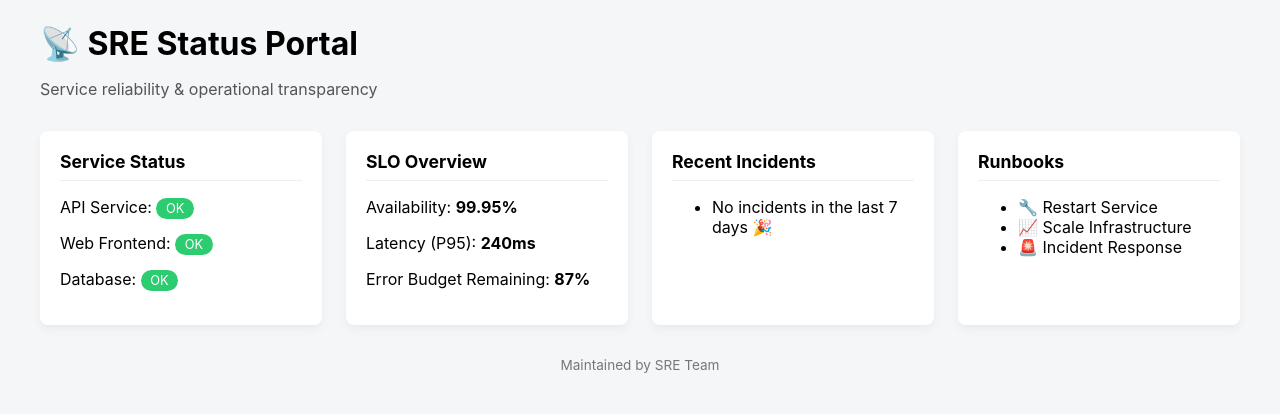
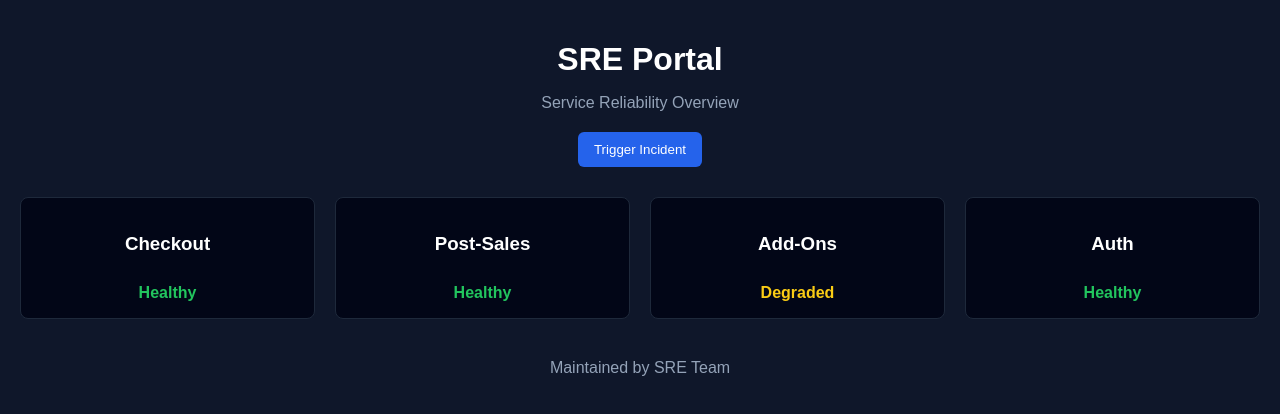
Before and after one commit to itlapav/sre-portal, a React (Create React App) app: page / in a window 1280 px wide. Shown: the top 414 px of the page. Built offline with nearby package versions, Linux system fonts and the light colour scheme.

Commit message:
Update the component

```diff
--- a/src/App.css
+++ b/src/App.css
@@ -1,69 +1,81 @@
 body {
   margin: 0;
-  background-color: #f4f6f8;
-  font-family: -apple-system, BlinkMacSystemFont, "Segoe UI", sans-serif;
+  font-family: Arial, Helvetica, sans-serif;
+  background-color: #0f172a;
 }
 
-.container {
-  max-width: 1200px;
-  margin: auto;
-  padding: 1.5rem;
+.app {
+  min-height: 100vh;
+  color: white;
+  padding: 20px;
 }
 
 .header {
-  margin-bottom: 2rem;
+  text-align: center;
+  margin-bottom: 20px;
 }
 
 .header h1 {
-  margin: 0;
+  margin-bottom: 5px;
 }
 
 .header p {
-  color: #555;
+  color: #94a3b8;
 }
 
-.grid {
+.incident {
+  background-color: #7f1d1d;
+  padding: 12px;
+  border-radius: 6px;
+  text-align: center;
+  margin-bottom: 15px;
+}
+
+.toggle {
+  display: block;
+  margin: 0 auto 30px;
+  padding: 10px 16px;
+  background-color: #2563eb;
+  color: white;
+  border: none;
+  border-radius: 6px;
+  cursor: pointer;
+}
+
+.toggle:hover {
+  background-color: #1d4ed8;
+}
+
+.services {
   display: grid;
-  grid-template-columns: repeat(auto-fit, minmax(260px, 1fr));
-  gap: 1.5rem;
+  grid-template-columns: repeat(auto-fit, minmax(180px, 1fr));
+  gap: 20px;
 }
 
 .card {
-  background: #fff;
-  padding: 1.25rem;
+  background-color: #020617;
+  border: 1px solid #1e293b;
   border-radius: 8px;
-  box-shadow: 0 4px 10px rgba(0, 0, 0, 0.05);
+  padding: 16px;
+  text-align: center;
 }
 
-.card h2 {
-  margin-top: 0;
-  font-size: 1.1rem;
-  border-bottom: 1px solid #eee;
-  padding-bottom: 0.5rem;
+.status {
+  display: inline-block;
+  margin-top: 10px;
+  font-weight: bold;
 }
 
-.badge {
-  padding: 0.2rem 0.6rem;
-  border-radius: 12px;
-  font-size: 0.8rem;
-  color: white;
+.status.healthy {
+  color: #22c55e;
 }
 
-.green {
-  background-color: #2ecc71;
-}
-
-.orange {
-  background-color: #f39c12;
-}
-
-.red {
-  background-color: #e74c3c;
+.status.degraded {
+  color: #facc15;
 }
 
 .footer {
-  margin-top: 2rem;
+  margin-top: 40px;
   text-align: center;
-  font-size: 0.85rem;
-  color: #777;
+  color: #94a3b8;
 }
--- a/src/App.js
+++ b/src/App.js
@@ -1,61 +1,42 @@
+import React, { useState } from "react";
 import "./App.css";
 
-function StatusBadge({ status }) {
-  const color =
-    status === "OK" ? "green" : status === "WARN" ? "orange" : "red";
+function App() {
+  const [incident, setIncident] = useState(false);
 
-  return <span className={`badge ${color}`}>{status}</span>;
-}
+  const services = [
+    { name: "Checkout", status: "Healthy" },
+    { name: "Post-Sales", status: "Healthy" },
+    { name: "Add-Ons", status: "Degraded" },
+    { name: "Auth", status: "Healthy" }
+  ];
 
-function Card({ title, children }) {
   return (
-    <div className="card">
-      <h2>{title}</h2>
-      {children}
-    </div>
-  );
-}
-
-function App() {
-  return (
-    <div className="container">
+    <div className="app">
       <header className="header">
-        <h1>📡 SRE Status Portal</h1>
-        <p>Service reliability & operational transparency</p>
+        <h1>SRE Portal</h1>
+        <p>Service Reliability Overview</p>
       </header>
 
-      <div className="grid">
-        <Card title="Service Status">
-          <p>
-            API Service: <StatusBadge status="OK" />
-          </p>
-          <p>
-            Web Frontend: <StatusBadge status="OK" />
-          </p>
-          <p>
-            Database: <StatusBadge status="OK" />
-          </p>
-        </Card>
+      {incident && (
+        <div className="incident">
+          🚨 Incident ongoing — team investigating
+        </div>
+      )}
 
-        <Card title="SLO Overview">
-          <p>Availability: <strong>99.95%</strong></p>
-          <p>Latency (P95): <strong>240ms</strong></p>
-          <p>Error Budget Remaining: <strong>87%</strong></p>
-        </Card>
+      <button className="toggle" onClick={() => setIncident(!incident)}>
+        {incident ? "Resolve Incident" : "Trigger Incident"}
+      </button>
 
-        <Card title="Recent Incidents">
-          <ul>
-            <li>No incidents in the last 7 days 🎉</li>
-          </ul>
-        </Card>
-
-        <Card title="Runbooks">
-          <ul>
-            <li>🔧 Restart Service</li>
-            <li>📈 Scale Infrastructure</li>
-            <li>🚨 Incident Response</li>
-          </ul>
-        </Card>
+      <div className="services">
+        {services.map((service, index) => (
+          <div className="card" key={index}>
+            <h3>{service.name}</h3>
+            <span className={`status ${service.status.toLowerCase()}`}>
+              {service.status}
+            </span>
+          </div>
+        ))}
       </div>
 
       <footer className="footer">
```
